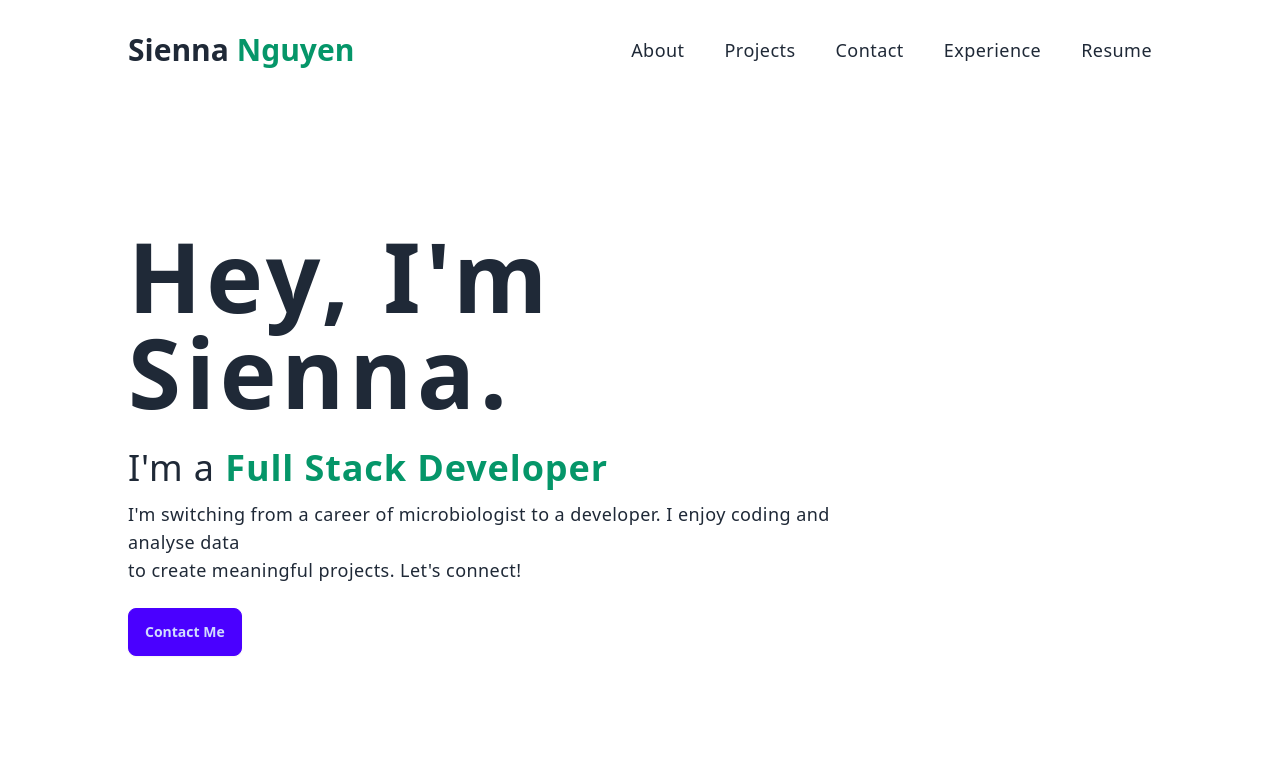
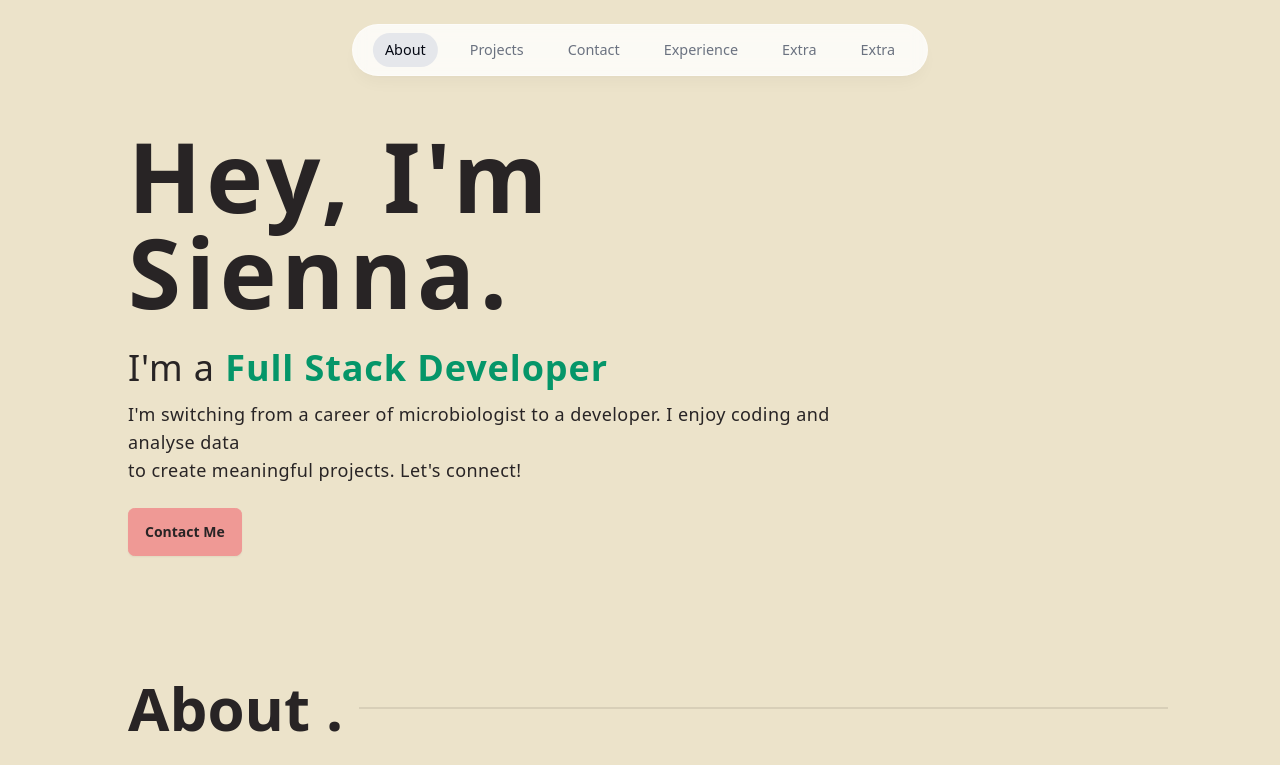
Before and after one commit to misssn1998/Sienna-portfolio, a React (Vite) app: page / in a window 1280 px wide. Shown: the top 765 px of the page. Built offline with nearby package versions, Linux system fonts and the light colour scheme.

Commit message:
adding effect to header

```diff
--- a/index.html
+++ b/index.html
@@ -1,5 +1,5 @@
 <!doctype html>
-<html lang="en">
+<html lang="en" class="!scroll-smooth">
   <head>
     <meta charset="UTF-8" />
     <link rel="icon" type="image/svg+xml" href="/vite.svg" />
--- a/package.json
+++ b/package.json
@@ -11,10 +11,13 @@
   },
   "dependencies": {
     "@emailjs/browser": "^4.3.3",
+    "clsx": "^2.1.0",
+    "framer-motion": "^11.0.14",
     "nanoid": "^5.0.6",
     "react": "^18.2.0",
     "react-dom": "^18.2.0",
     "react-icons": "^5.0.1",
+    "react-intersection-observer": "^9.8.1",
     "react-router-dom": "^6.22.3",
     "react-scroll": "^1.9.0",
     "react-vertical-timeline-component": "^3.6.0"
--- a/src/assets/data.jsx
+++ b/src/assets/data.jsx
@@ -8,6 +8,8 @@
   { id: nanoid(), href: "#projects", text: "projects" },
   { id: nanoid(), href: "#contact", text: "contact" },
   { id: nanoid(), href: "#exp", text: "experience" },
+  { id: nanoid(), href: "#extra", text: "extra" },
+  { id: nanoid(), href: "#extra", text: "extra" },
 ];
 
 export const skills = [
--- a/src/components/About.jsx
+++ b/src/components/About.jsx
@@ -4,7 +4,7 @@
 
 const About = () => {
   return (
-    <section id="about">
+    <section id="about" className="scroll-mt-56">
       <div>
         <SectionTitle text="About" isFirst={true}/>
 
--- a/src/components/Contact.jsx
+++ b/src/components/Contact.jsx
@@ -37,7 +37,7 @@
   return (
     <section
       id="contact"
-      className="mx-auto max-7xl hero min-h-screen"
+      className="mx-auto max-7xl hero min-h-screen scroll-mt-6"
     >
       <div className="hero-content flex-col lg:flex-row-reverse">
         <div className="text-center lg:text-left">
--- a/src/components/Exp.jsx
+++ b/src/components/Exp.jsx
@@ -9,7 +9,7 @@
 
 const Exp = () => {
   return (
-    <section id="exp">
+    <section id="exp" className="scroll-mt-44">
       <SectionTitle text="Experience" />
       <VerticalTimeline lineColor="" >
         {experiences.map((el) => {
--- a/src/components/Navbar.jsx
+++ b/src/components/Navbar.jsx
@@ -1,36 +1,56 @@
 import { links } from "../assets/data";
+import { motion } from "framer-motion";
+import { useState } from "react";
+import clsx from "clsx";
 
 const Navbar = () => {
+  const [activeSession, setActiveSession] = useState("about");
   return (
-    <nav>
-      <div className="mx-auto max-w-7xl px-32 py-4 flex flex-col justify-between sm:flex-row sm:gap-x-16 sm:items-center sm:py-8">
-        <h2 className="text-3xl font-bold">
-          Sienna <span className="text-emerald-600">Nguyen</span>
-        </h2>
-        <div className="flex flex-cols-2 gap-x-10">
-          <ul className="flex gap-x-10">
+    <header className="z-[999] relative">
+      <motion.div
+        className="fixed top-0 left-1/2 h-[4.5rem] w-full rounded-none border border-white border-opacity-40 bg-white bg-opacity-80 shadow-lg shadow-black/[0.03] backdrop-blur-[0.5rem] sm:top-6 sm:h-[3.25rem] sm:w-[36rem] sm:rounded-full"
+        initial={{ y: -100, x: "-50%", opacity: 0 }}
+        animate={{ y: 0, x: "-50%", opacity: 1 }}
+      ></motion.div>
+      <nav className="flex fixed top-[0.15rem] left-1/2 h-12 -translate-x-1/2 py-2 sm:top-[1.7rem] sm:h-[initial] sm:py-0">
+        <ul className="flex w-[22rem] flex-wrap items-center justify-center gap-y-1 text-[0.9rem] font-medium text-gray-500 sm:w-[initial] sm:flex-nowrap sm:gap-5">
           {links.map((link) => {
             const { id, href, text } = link;
             return (
-                <li key={id}>
+              <motion.li
+                key={id}
+                className="h-3/4 flex items-center justify-center relative"
+                initial={{ y: -100, opacity: 0 }}
+                animate={{ y: 0, opacity: 1 }}
+              >
                 <a
                   href={href}
-                    className="capitalize text-lg tracking-wide hover:text-emerald-600 duration-300"
+                  className={clsx(
+                    "flex w-full items-center justify-center px-3 py-3 hover:text-gray-950 transition capitalize ",
+                    { "text-gray-950": activeSession === text }
+                  )}
+                  onClick={() => setActiveSession(text)}
                 >
                   {text}
+
+                  {text === activeSession && (
+                    <motion.span
+                      className="bg-gray-200 rounded-full absolute inset-0 -z-10"
+                      layoutId="activeSession"
+                      transition={{
+                        type: "spring",
+                        stiffness: 380,
+                        damping: 30,
+                      }}
+                    ></motion.span>
+                  )}
                 </a>
-                </li>
+              </motion.li>
             );
           })}
         </ul>
-          <button
-            className="capitalize text-lg tracking-wide hover:text-emerald-600 duration-300"
-          >
-            Resume
-          </button>
-        </div>
-      </div>
       </nav>
+    </header>
   );
 };
 
--- a/src/components/Projects.jsx
+++ b/src/components/Projects.jsx
@@ -4,7 +4,7 @@
 
 const Projects = () => {
   return (
-    <section id="projects">
+    <section id="projects" className="scroll-mt-44">
       <SectionTitle text="Projects" />
       <div className="mx-auto max-w-7xl px-32 py-8 grid lg:grid-cols-2 place-items-center gap-10 ">
         {projects.map((project) => {
--- a/src/index.css
+++ b/src/index.css
@@ -4,4 +4,5 @@
 
 html {
     --line-color: #e5e7eb
+
 }
--- a/src/pages/HomeLayout.jsx
+++ b/src/pages/HomeLayout.jsx
@@ -4,11 +4,11 @@
 
 const HomeLayout = () => {
   return (
-    <>
+    <main>
       <Navbar />
       <Outlet />
       <Footer />
-    </>
+    </main>
   );
 };
 
--- a/tailwind.config.cjs
+++ b/tailwind.config.cjs
@@ -6,6 +6,6 @@
   },
   plugins: [require("@tailwindcss/typography"), require("daisyui")],
   daisyui: {
-    themes: ["light"],
+    themes: ["retro"],
   },
 };
```
Also changed, not shown: 1 other file (tests, documents, lock files or other folders). Lines whose indentation alone changed are shown as unchanged.
